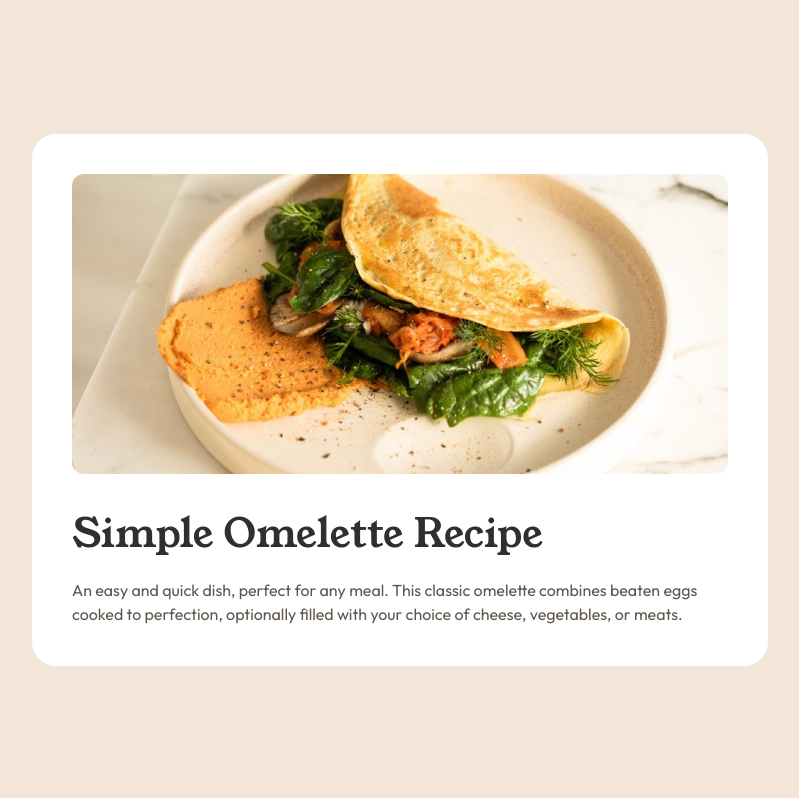
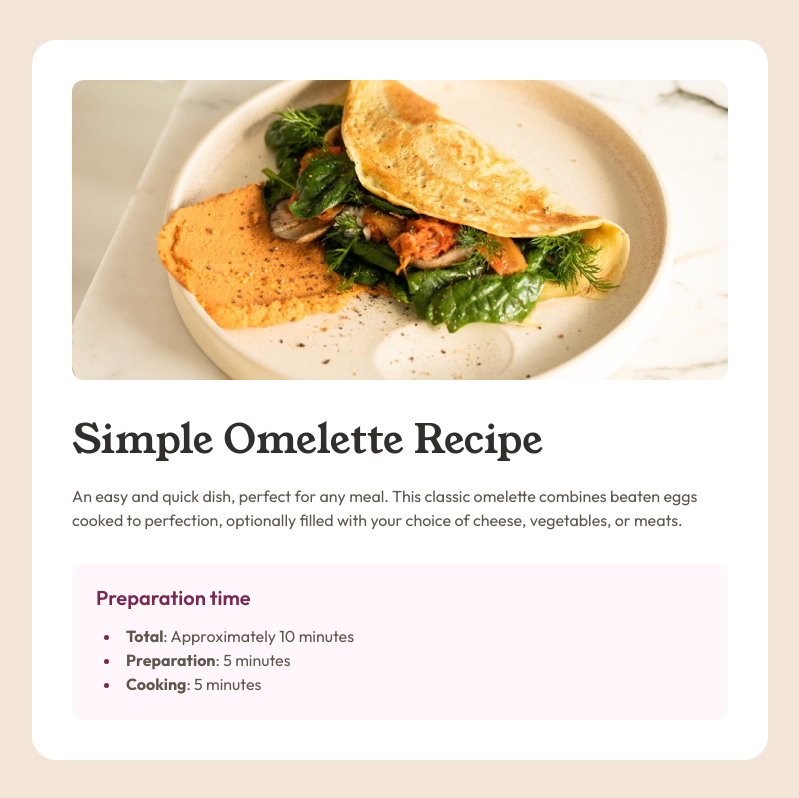
Before and after one commit to RicardoGeada/fm-recipe-page, a React app: page / in a window 1280 px wide. Shown: the whole page, without its empty margins (240-1039 px from the left). Built offline with nearby package versions, Linux system fonts and the light colour scheme; the HTML template or start-up script is replaced by a standard one.

Commit message:
feat(recipe): add preparation time section

```diff
--- a/src/components/Recipe/Recipe.module.scss
+++ b/src/components/Recipe/Recipe.module.scss
@@ -40,4 +40,40 @@
     @include fonts.apply-text-preset("4");
     color: var(--color-stone-600);
   }
+
+
+  // === Preparation Time ===
+  &__preparation-time {
+    padding: var(--space-300);
+    background-color: var(--color-rose-50);
+    border-radius: var(--space-150);
+
+    h3 {
+      @include fonts.apply-text-preset("3");
+      color: var(--color-rose-800);
+      margin-bottom: var(--space-200);
+    }
+
+    ul {
+      list-style: disc;
+      list-style-position: inside;
+      padding-left: var(--space-100);
+    }
+
+    li {
+      @include fonts.apply-text-preset("4");
+      color: var(--color-stone-600);
+
+      strong {
+        color: var(--color-stone-800);
+      }
+    }
+
+    li::marker {
+      color: var(--color-rose-800)
+    }
+  }
+
+
+
 }
--- a/src/components/Recipe/Recipe.tsx
+++ b/src/components/Recipe/Recipe.tsx
@@ -4,7 +4,6 @@ import image from "./../../assets/images/image-omelette.jpeg";
 function Recipe() {
   return (
     <div className={styles["recipe"]}>
-
       {/* image */}
       <img
         className={styles["recipe__image"]}
@@ -14,7 +13,6 @@ function Recipe() {
 
       {/* text content */}
       <div className={styles["recipe__text-content"]}>
-
         {/* header - title & description */}
         <section className={styles["recipe__header"]}>
           <h1 className={styles["recipe__title"]}>Simple Omelette Recipe</h1>
@@ -25,7 +23,21 @@ function Recipe() {
           </p>
         </section>
 
-
+        {/* preparation time */}
+        <section className={styles["recipe__preparation-time"]}>
+          <h3>Preparation time</h3>
+          <ul>
+            <li>
+              <strong>Total</strong>: Approximately 10 minutes
+            </li>
+            <li>
+              <strong>Preparation</strong>: 5 minutes
+            </li>
+            <li>
+              <strong>Cooking</strong>: 5 minutes
+            </li>
+          </ul>
+        </section>
       </div>
     </div>
   );
--- a/src/fonts.scss
+++ b/src/fonts.scss
@@ -4,7 +4,7 @@
     font-family: "Young Serif";
     src: url("./assets/fonts/young-serif/YoungSerif-Regular.ttf") format("truetype");
     font-style: normal;
-    font-weight: 400, 600;
+    font-weight: 400;
     font-display: swap;
 }
 
@@ -12,7 +12,7 @@
     font-family: "Outfit";
     src: url("./assets/fonts/outfit/Outfit-VariableFont_wght.ttf") format("truetype");
     font-style: normal;
-    font-weight: 400, 700;
+    font-weight: 400, 600, 700;
     font-display: swap;
 }
 
@@ -36,7 +36,7 @@ $text-presets: (
         weight: 600,
         line-height: 1,
         letter-spacing: 0,
-        font-family: ('Young Serif', Georgia, 'Times New Roman', serif),
+        font-family: ('Outfit', 'Poppins', 'Montserrat', sans-serif),
     ),
     "4": (
         size: 16px,
```
